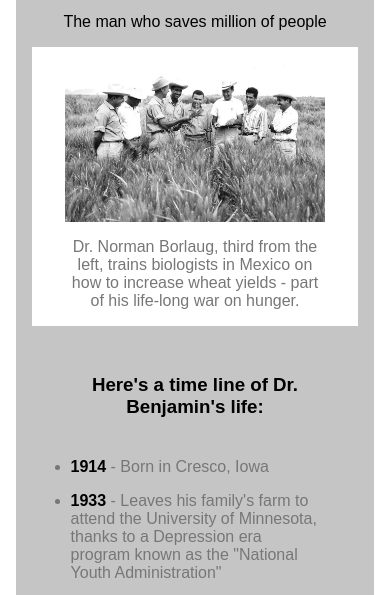
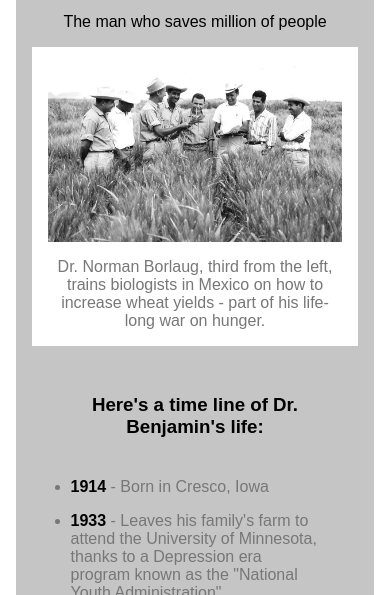
Before and after one commit to iambenkis/tribute-responsive-page, a plain HTML site: page index.html in a window 390 px wide. Shown: the part 177-772 px from the top of the page. Drawn offline with Linux system fonts and the light colour scheme.

Commit message:
final commit

```diff
--- a/responsive.css
+++ b/responsive.css
@@ -1,5 +1,9 @@
 
 @media (max-width:620px){
+    #img-div{
+        padding: 5% 5% 0 5%;
+    }
+
     #timeline ul li {
         margin: .5rem 0;
     }
```
